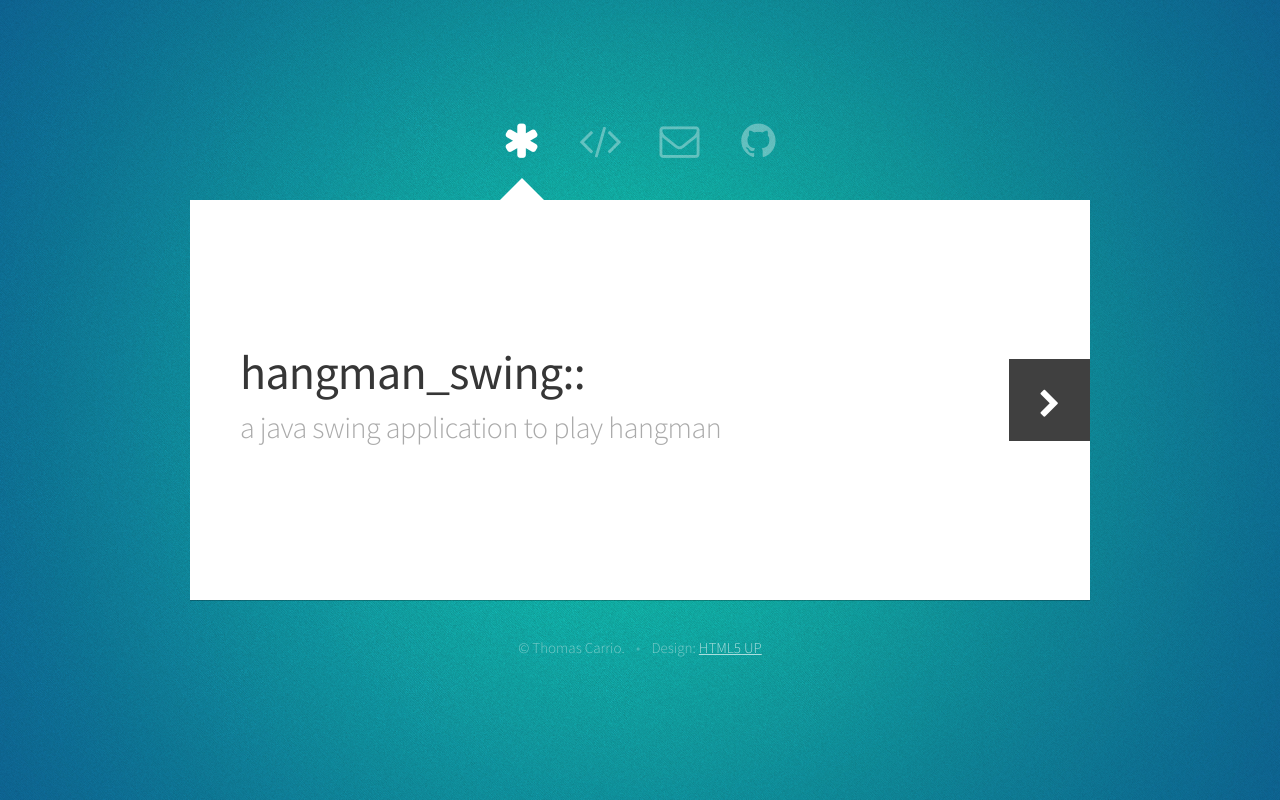
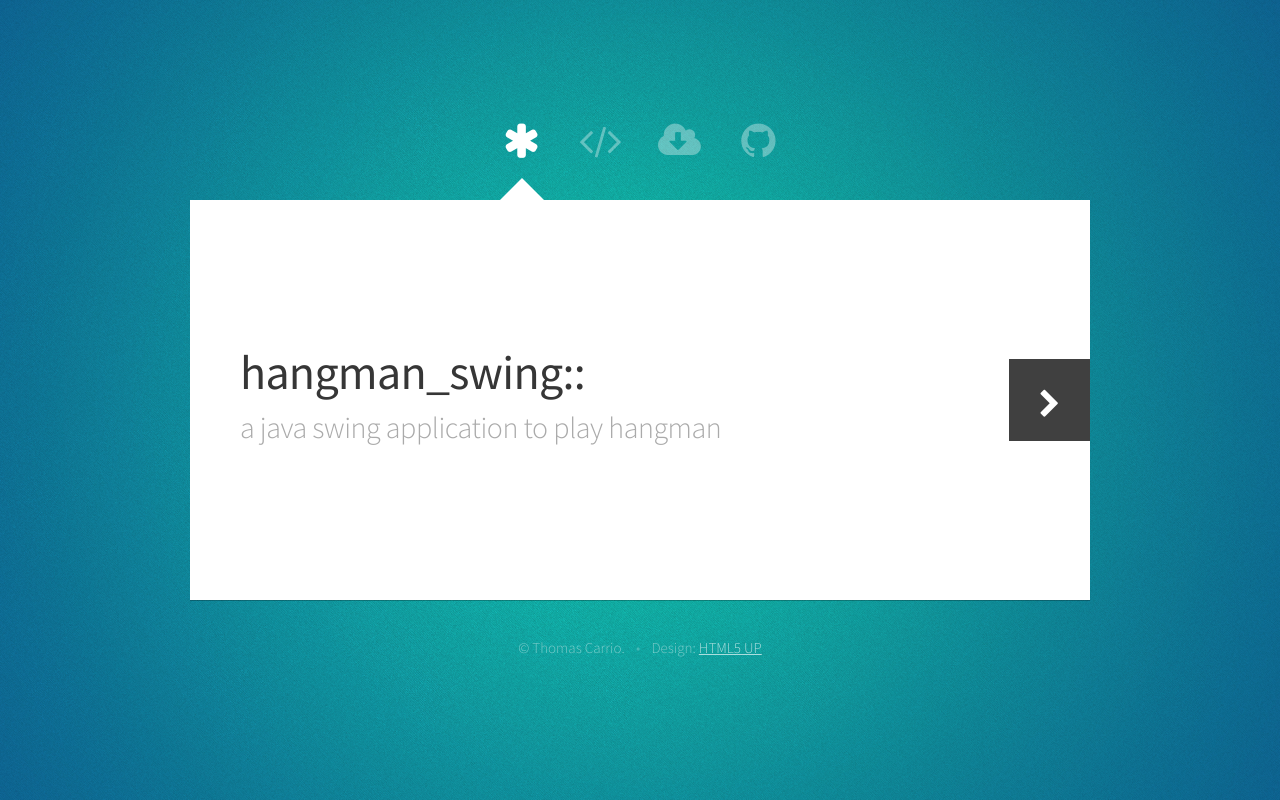
Before and after one commit to tcarrio/hangman_swing, a plain HTML site: page index.html in a window 1280 px wide. Drawn offline with Linux system fonts and the light colour scheme.

Commit message:
Fixed icons

```diff
--- a/index.html
+++ b/index.html
@@ -23,7 +23,7 @@
 					<nav id="nav">
 						<a href="#me" class="icon fa-asterisk active"><span>Home</span></a>
 						<a href="#work" class="icon fa-code"><span>About</span></a>
-						<a href="#download" class="icon fa-envelope-o"><span>Download</span></a>
+						<a href="#download" class="icon fa-cloud-download "><span>Download</span></a>
 						<a href="https://github.com/tcarrio/hangman_swing" class="icon fa-github"><span>Github</span></a>
 					</nav>
 
```
